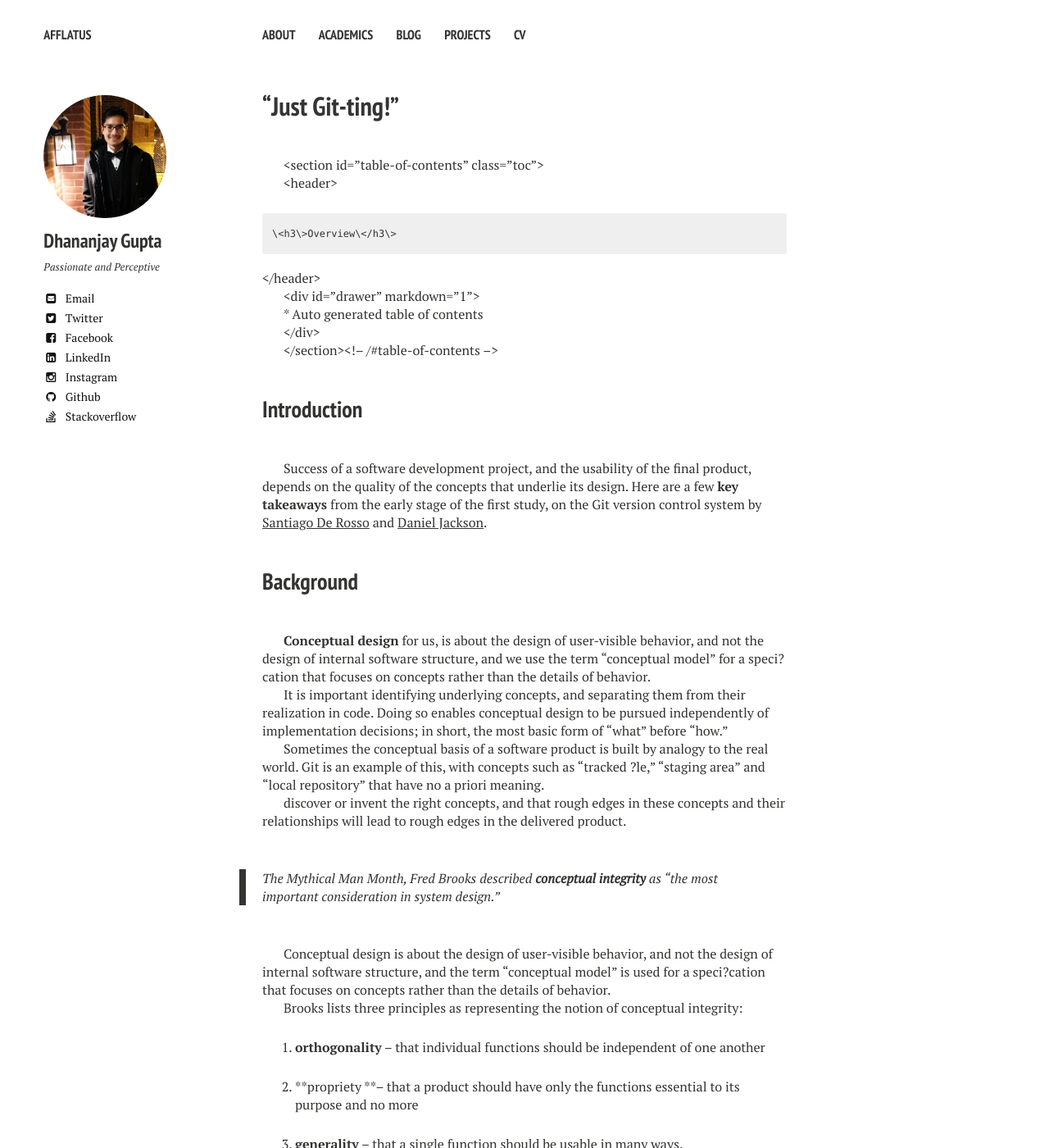
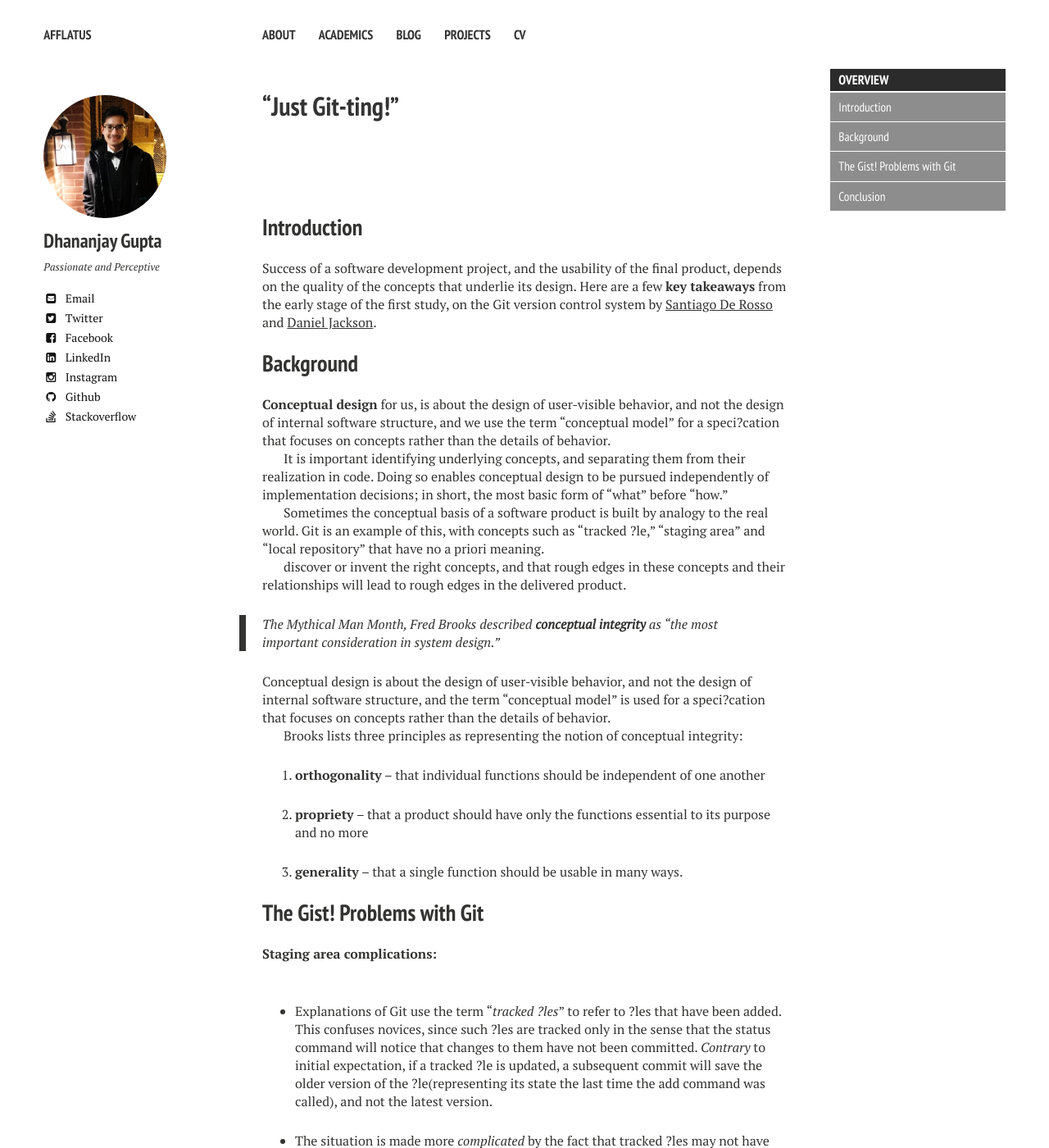
Before and after one commit to DhananjayGupta300/DhananjayGupta300.github.io, a Jekyll site: the page built from _posts/2018-01-22-Just-Git-ting.md, in a window 1280 px wide and 1400 px high. Shown: the whole window at 82% size. Built offline with Jekyll 4.4.1, drawn with Linux system fonts in a browser that asks for light colours; nearby versions of some CDN libraries; comment, search, counter and statistics services are not loaded; some of the changed text lies outside the part shown.

Commit message:
Update 2018-01-22-Just-Git-ting.md

```diff
--- a/_posts/2018-01-22-Just-Git-ting.md
+++ b/_posts/2018-01-22-Just-Git-ting.md
@@ -24,148 +24,92 @@
 
 
 
-\<section id="table-of-contents" class="toc"\>
-
-  \<header\>
-
-    \<h3\>Overview\</h3\>
-
-  \</header\>
-
-\<div id="drawer" markdown="1"\>
-
-\*  Auto generated table of contents
-
+<section id="table-of-contents" class="toc">
+  <header>
+    <h3>Overview</h3>
+  </header>
+<div id="drawer" markdown="1">
+*  Auto generated table of contents
 {:toc}
-
-\</div\>
-
-\</section\>\<!-- /\#table-of-contents --\>
+</div>
+</section><!-- /#table-of-contents -->
 
 
 
 Introduction
 ------------
 
-
-
 Success of a software development project, and the usability of the final product, depends on the quality of the concepts that underlie its design. Here are a few **key takeaways** from the early stage of the first study, on the Git version control system by [Santiago De Rosso](https://spderosso.github.io/) and [Daniel Jackson](https://en.wikipedia.org/wiki/Daniel_Jackson_(computer_scientist)).
-
-
 
 Background
 ----------
 
+**Conceptual design** for us, is about the design of user-visible behavior, and not the design of internal software structure, and we use the term “conceptual model” for a speci?cation that focuses on concepts rather than the details of behavior. <br/>
 
+It is important identifying underlying concepts, and separating them from their realization in code. Doing so enables conceptual design to be pursued independently of implementation decisions; in short, the most basic form of “what” before “how.” <br/>
 
-**Conceptual design** for us, is about the design of user-visible behavior, and not the design of internal software structure, and we use the term “conceptual model” for a speci?cation that focuses on concepts rather than the details of behavior.
-
-It is important identifying underlying concepts, and separating them from their realization in code. Doing so enables conceptual design to be pursued independently of implementation decisions; in short, the most basic form of “what” before “how.”
-
-Sometimes the conceptual basis of a software product is built by analogy to the real world. Git is an example of this, with concepts such as “tracked ?le,” “staging area” and “local repository” that have no a priori meaning.
+Sometimes the conceptual basis of a software product is built by analogy to the real world. Git is an example of this, with concepts such as “tracked ?le,” “staging area” and “local repository” that have no a priori meaning. <br/>
 
 discover or invent the right concepts, and that rough edges in these concepts and their relationships will lead to rough edges in the delivered product.
 
-
-
 >   The Mythical Man Month, Fred Brooks described **conceptual integrity** as “the most important consideration in system design.”
 
-
-
-Conceptual design is about the design of user-visible behavior, and not the design of internal software structure, and the term “conceptual model” is used for a speci?cation that focuses on concepts rather than the details of behavior.
-
-
+Conceptual design is about the design of user-visible behavior, and not the design of internal software structure, and the term “conceptual model” is used for a speci?cation that focuses on concepts rather than the details of behavior. <br/>
 
 Brooks lists three principles as representing the notion of conceptual integrity:
 
 1.  **orthogonality** – that individual functions should be independent of one another
 
-2.  **propriety **– that a product should have only the functions essential to its purpose and no more
+2.  **propriety** – that a product should have only the functions essential to its purpose and no more
 
 3.  **generality** – that a single function should be usable in many ways.
-
-
 
 The Gist! Problems with Git
 ---------------------------
 
+**Staging area complications:** <br/><br/>
 
+-   Explanations of Git use the term “*tracked ?les*” to refer to ?les that have been added. This confuses novices, since such ?les are tracked only in the sense that the status command will notice that changes to them have not been committed. *Contrary* to initial expectation, if a tracked ?le is updated, a subsequent commit will save the older version of the ?le(representing its state the last time the add command was called), and not the latest version.
 
-1.  **Staging area complications:**
+-   The situation is made more *complicated* by the fact that tracked ?les may not have corresponding versions in the staging area. Following a commit, a ?le that had been previously added remains tracked, but the version in the staging area is removed. The term “*staged ?le*” often used interchangeably with “*tracked ?le*” is thus subtly different: in this case, we have a ?le that is tracked but no longer staged. <br/><br/>
 
-    -   Explanations of Git use the term “*tracked ?les*” to refer to ?les that have been added. This confuses novices, since such ?les are tracked only in the sense that the status command will notice that changes to them have not been committed. *Contrary* to initial expectation, if a tracked ?le is updated, a subsequent commit will save the older version of the ?le(representing its state the last time the add command was called), and not the latest version.
+2.  **conceptual model:** <br/><br/>
 
-    -   The situation is made more *complicated* by the fact that tracked ?les may not have corresponding versions in the staging area. Following a commit, a ?le that had been previously added remains tracked, but the version in the staging area is removed. The term “*staged ?le*” often used interchangeably with “*tracked ?le*” is thus subtly different: in this case, we have a ?le that is tracked but no longer staged.
-
-2.  **conceptual model:**
-
-    conveyed by an application–in its documentation, marketing materials, implied by its user interface, and even in the culture that surrounds it – has to be regarded as inseparable from the application itself. So to the extent that consensus is missing on an application’s conceptual model, it is arguably the application itself that is at *fault*.
+conveyed by an application–in its documentation, marketing materials, implied by its user interface, and even in the culture that surrounds it – has to be regarded as inseparable from the application itself. So to the extent that consensus is missing on an application’s conceptual model, it is arguably the application itself that is at *fault*. <br/><br/>
 
 3.  **File Discrepancies:**
 
-    -   A File is the identity of a *Unix ?le*, to be distinguished from its contents. In Git, identity is equated with the path of the ?le; thus the concept might equally well have been named File Path.
+-   A File is the identity of a *Unix ?le*, to be distinguished from its contents. In Git, identity is equated with the path of the ?le; thus the concept might equally well have been named File Path.
 
-    -   An alternative designation of File would treat it as an identity independent of the ?le’s path, so that a change of name could be regarded as a modi?cation of one of the properties of a ?le. Git sometimes provides an *illusion* that this is the case; by examining the contents of ?les, for example, the git status command is able to report when the name of a ?le has been changed (but will also *incorrectly* report a change of name if you copy a ?le and delete the original).
+-   An alternative designation of File would treat it as an identity independent of the ?le’s path, so that a change of name could be regarded as a modi?cation of one of the properties of a ?le. Git sometimes provides an *illusion* that this is the case; by examining the contents of ?les, for example, the git status command is able to report when the name of a ?le has been changed (but will also *incorrectly* report a change of name if you copy a ?le and delete the original).
 
-    -   It is important to note that existence of a File does not imply that a Unix ?le corresponding to it exists in the ?le system, since a File can be staged for removal on the next commit.
+-   It is important to note that existence of a File does not imply that a Unix ?le corresponding to it exists in the ?le system, since a File can be staged for removal on the next commit.
 
-    -   **Tracked Files:**
+-   **Tracked Files:**
 
-        The Pro Git book describes *tracked ?les* as *“?les that were in the last snapshot; they can be unmodi?ed, modi?ed or staged.”* It’s not entirely clear what is meant by “?les that were in the last snapshot” but from the context it appears to mean “?les that were in the last commit point.” The book then says “Untracked ?les are everything else,”but then quali?es this, surprisingly, with “[namely] any ?les in your working directory that were not in your last snapshot and are not in your staging area” suggesting that tracked ?les also includes ?les that have been staged but are not part of the last snapshot, *contradicting* the earlier de?nition.
+  +   The Pro Git book describes *tracked ?les* as *“?les that were in the last snapshot; they can be unmodi?ed, modi?ed or staged.”* It’s not entirely clear what is meant by “?les that were in the last snapshot” but from the context it appears to mean “?les that were in the last commit point.” The book then says “Untracked ?les are everything else,”but then quali?es this, surprisingly, with “[namely] any ?les in your working directory that were not in your last snapshot and are not in your staging area” suggesting that tracked ?les also includes ?les that have been staged but are not part of the last snapshot, *contradicting* the earlier de?nition.
 
-    -   **Untracked Files:**
+-   **Untracked Files:**
 
-        Executing `git rm --cached` of a tracked ?le stages the removal of the ?le without touching the ?le in the working directory, so that it will be deleted from the repository at the next commit. Subsequently running `git status` will show the ?le under both the “Changes to be committed” section (as “deleted”) and in the “Untracked ?les” section. We thus have a ?le that is both tracked and untracked (according to our designations).
+  +   Executing `git rm --cached` of a tracked ?le stages the removal of the ?le without touching the ?le in the working directory, so that it will be deleted from the repository at the next commit. Subsequently running `git status` will show the ?le under both the “Changes to be committed” section (as “deleted”) and in the “Untracked ?les” section. We thus have a ?le that is both tracked and untracked (according to our designations).
 
-4.  **The **`git rm`** command:**
+4.  **The **`git rm`** command:** <br/><br/>
 
-    To remove the ?le from the repository, in contrast, one executes a `git rm`, which removes the staged and working versions, and additionally marks the ?le for removal in the next commit. Git’s documentation is not a big help here; the man page for `git rm`, for example, states “Remove ?les from the index, or from the working tree and the index.” suggesting that an unstaging is performed, when in fact a staging for removal is performed instead.
+To remove the ?le from the repository, in contrast, one executes a `git rm`, which removes the staged and working versions, and additionally marks the ?le for removal in the next commit. Git’s documentation is not a big help here; the man page for `git rm`, for example, states “Remove ?les from the index, or from the working tree and the index.” suggesting that an unstaging is performed, when in fact a staging for removal is performed instead. <br/><br/>
 
-    Some care is required in distinguishing between a ?le being unstaged (meaning that its staged version is removed) and being staged for removal (which means that the staging area records the absence of the ?le rather than its presence, so that it will be removed from the local repository on the next commit). Suppose a ?le is added (using the `git add` command), then removed (using the `Unix rm` command)and then committed (using the `git commit` command). Prior to the commit, the ?le has a staged version but no working version; after the commit, it has no staged version either.
-
-
+Some care is required in distinguishing between a ?le being unstaged (meaning that its staged version is removed) and being staged for removal (which means that the staging area records the absence of the ?le rather than its presence, so that it will be removed from the local repository on the next commit). Suppose a ?le is added (using the `git add` command), then removed (using the `Unix rm` command)and then committed (using the `git commit` command). Prior to the commit, the ?le has a staged version but no working version; after the commit, it has no staged version either.
 
 Conclusion
 ----------
 
-
-
-**orthogonality** –
-
-*What Happened to My Changes? *
-
-
-
+**orthogonality** – <br/>
+*What Happened to My Changes?* <br/><br/>
 The concepts of staged and working versions are not orthogonal. Many commands that are primarily intended to modify one of the two modify the other too.Worse,whether or not these ripple effects occur depends on which arguments are presented to the commands.
-
-
-
-
-
-**propriety **–
-
-*Just Let Me Commit!*
-
-
-
-Some Git enthusiasts make arguments for the value of the staging concept, but for most users it offers inessential functionality, and its presence complicates the use of Git considerably.
-
-
-
-
-
-**generality** –
-
-*I Just Want to Switch Branches!*
-
-
-
-Branches are intended to support independent lines of development. A line of development comprises both the working versions of ?les and committed versions. And yet, in Git’s conceptual model, only the committed versions are organized by branch; while there are potentially multiple committed versions of a ?le (one per branch), there can only be one working version. There is thus a lack of generality, with the branching feature essentially available only in one area and not another.
-
-
-
-*I Just Want to Stop Tracking a File!*
-
-
-
+**propriety** – <br/>
+*Just Let Me Commit!* <br/><br/>
+Some Git enthusiasts make arguments for the value of the staging concept, but for most users it offers inessential functionality, and its presence complicates the use of Git considerably. <br/><br/>
+**generality** – <br/>
+*I Just Want to Switch Branches!* <br/><br/>
+Branches are intended to support independent lines of development. A line of development comprises both the working versions of ?les and committed versions. And yet, in Git’s conceptual model, only the committed versions are organized by branch; while there are potentially multiple committed versions of a ?le (one per branch), there can only be one working version. There is thus a lack of generality, with the branching feature essentially available only in one area and not another. <br/><br/>
+*I Just Want to Stop Tracking a File!* <br/>
 The concepts of “assumed unchanged” and “untracked” play fundamentally the same role: they mark ?les that are not to be included in commits. And yet there is no general concept that subsumes the two of them, since Git distinguishes ?les according to whether they have been previously committed; a ?le can only be untracked if it is not also committed. Whether a ?le is committed is not under the user’s control, since a ?le can be committed as a result of a pull from another user’s repository. In short,there is a violation here both of generality (since a more general concept would subsume both cases), and propriety (since the concept of “assumed unchanged ?le” could be eliminated).
```
